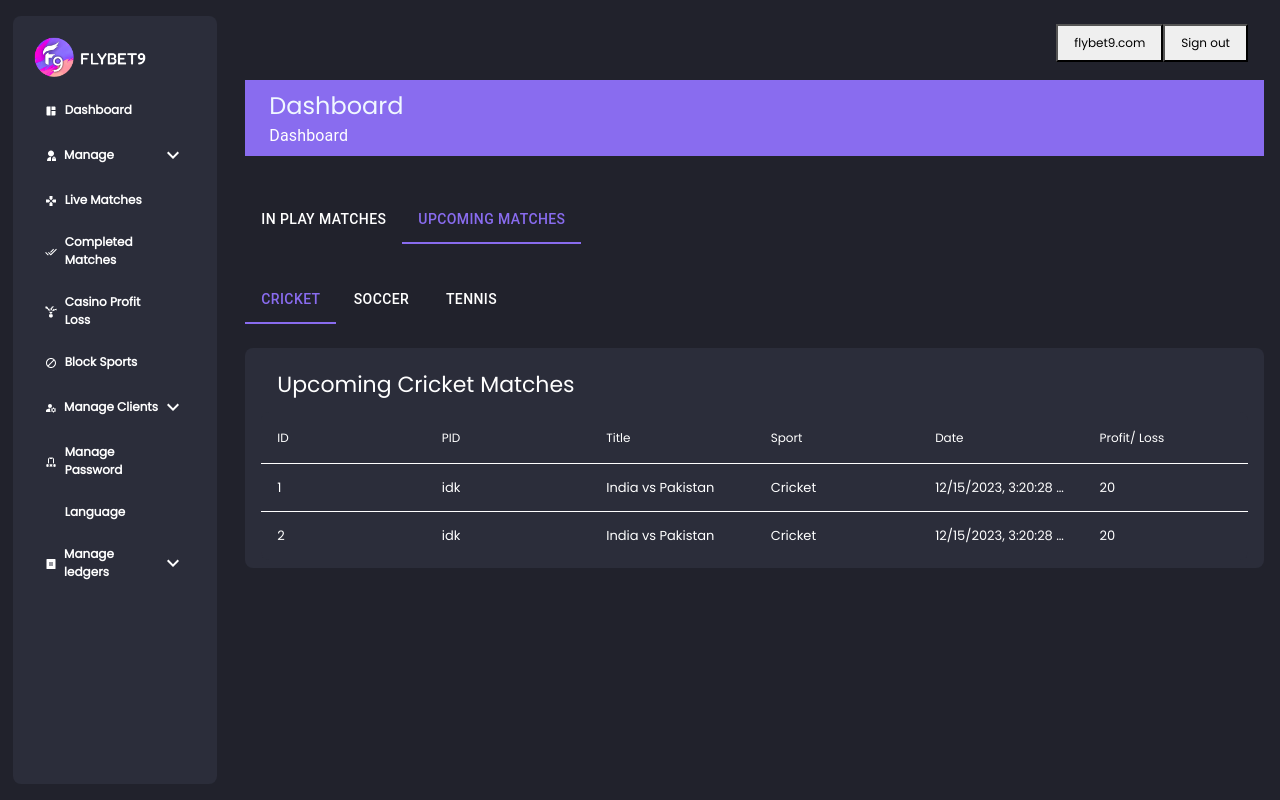
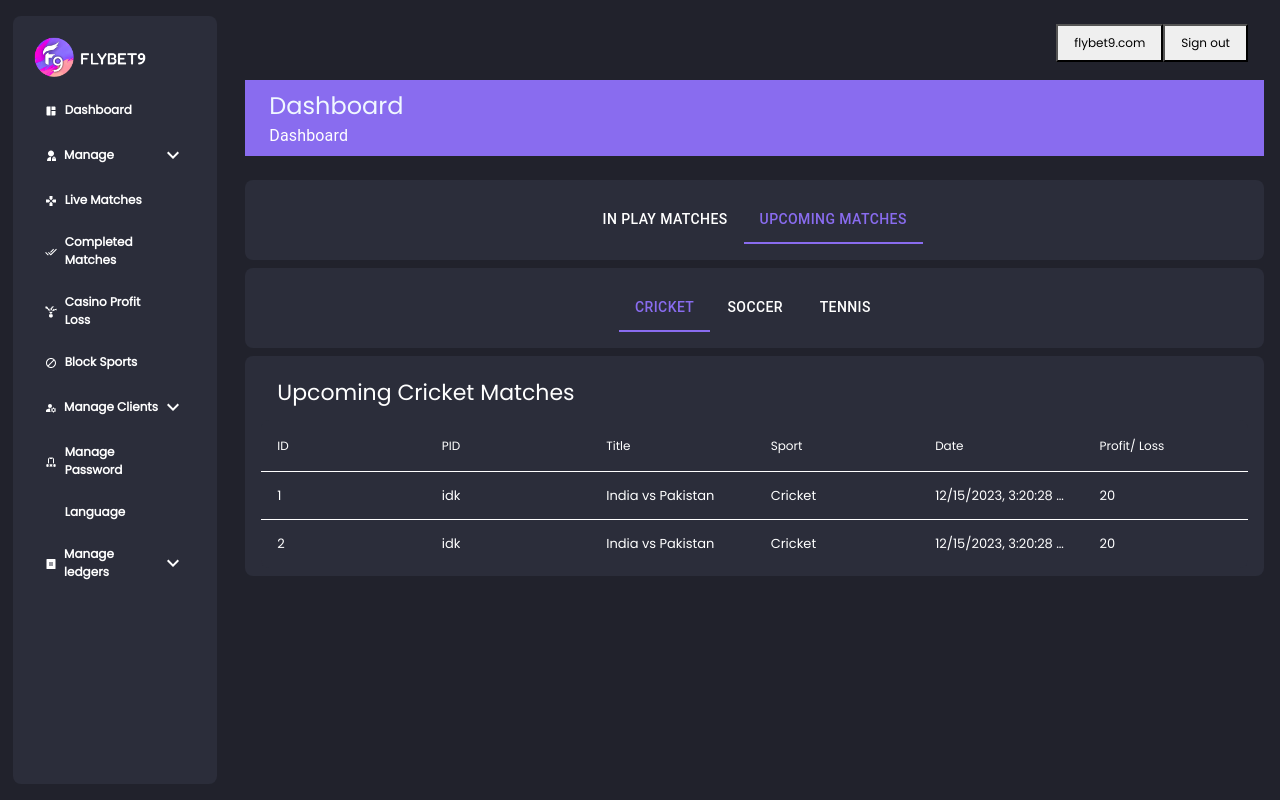
Before and after one commit to Sandy2636/Fly-admin, a React (Create React App) app: page /#/live-matches in a window 1280 px wide. Built offline with nearby package versions, Linux system fonts and the light colour scheme; some icons are missing.

Commit message:
Updated the Live Matches

```diff
--- a/src/Pages/LiveMatches/LiveMatches.js
+++ b/src/Pages/LiveMatches/LiveMatches.js
@@ -88,7 +88,16 @@ export default function LiveMatches() {
     <div>
       <div style={{ overflow: "auto" }}>
         {/* <MyComponent /> */}
-        <div style={{ padding: "16px 0" }}>
+        <div
+          style={{
+            padding: "16px 0",
+            display: "grid",
+            placeItems: "center",
+            background: "#2b2d3a",
+            borderRadius: "8px",
+            marginBottom: "8px",
+          }}
+        >
           <Tabs
             value={activeTab}
             sx={{
@@ -124,7 +133,15 @@ export default function LiveMatches() {
             />
           </Tabs>
         </div>
-        <div style={{ padding: "16px 0" }}>
+        <div
+          style={{
+            padding: "16px 0",
+            display: "grid",
+            placeItems: "center",
+            background: "#2b2d3a",
+            borderRadius: "8px",
+          }}
+        >
           <Tabs
             value={activeTabSport}
             sx={{
```
